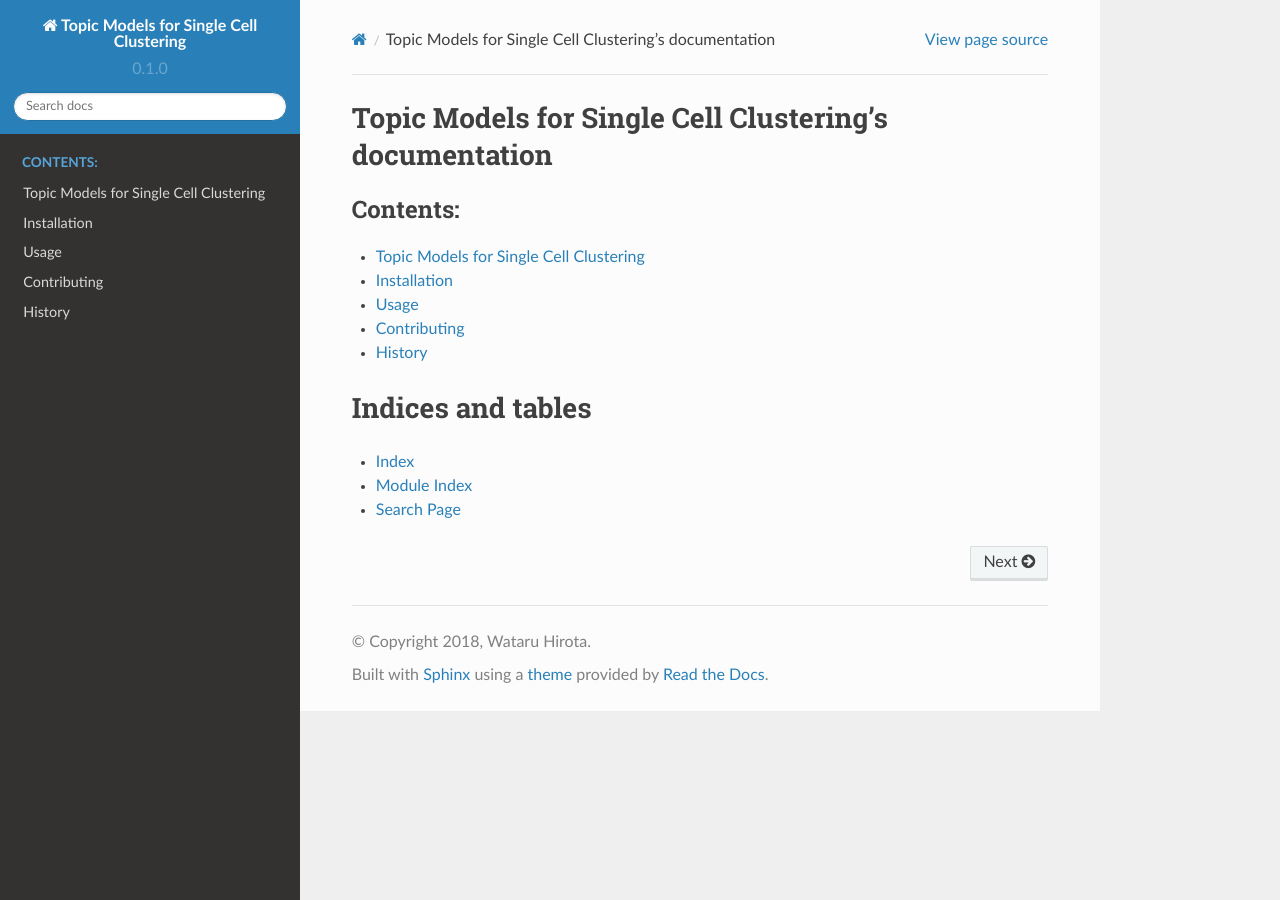
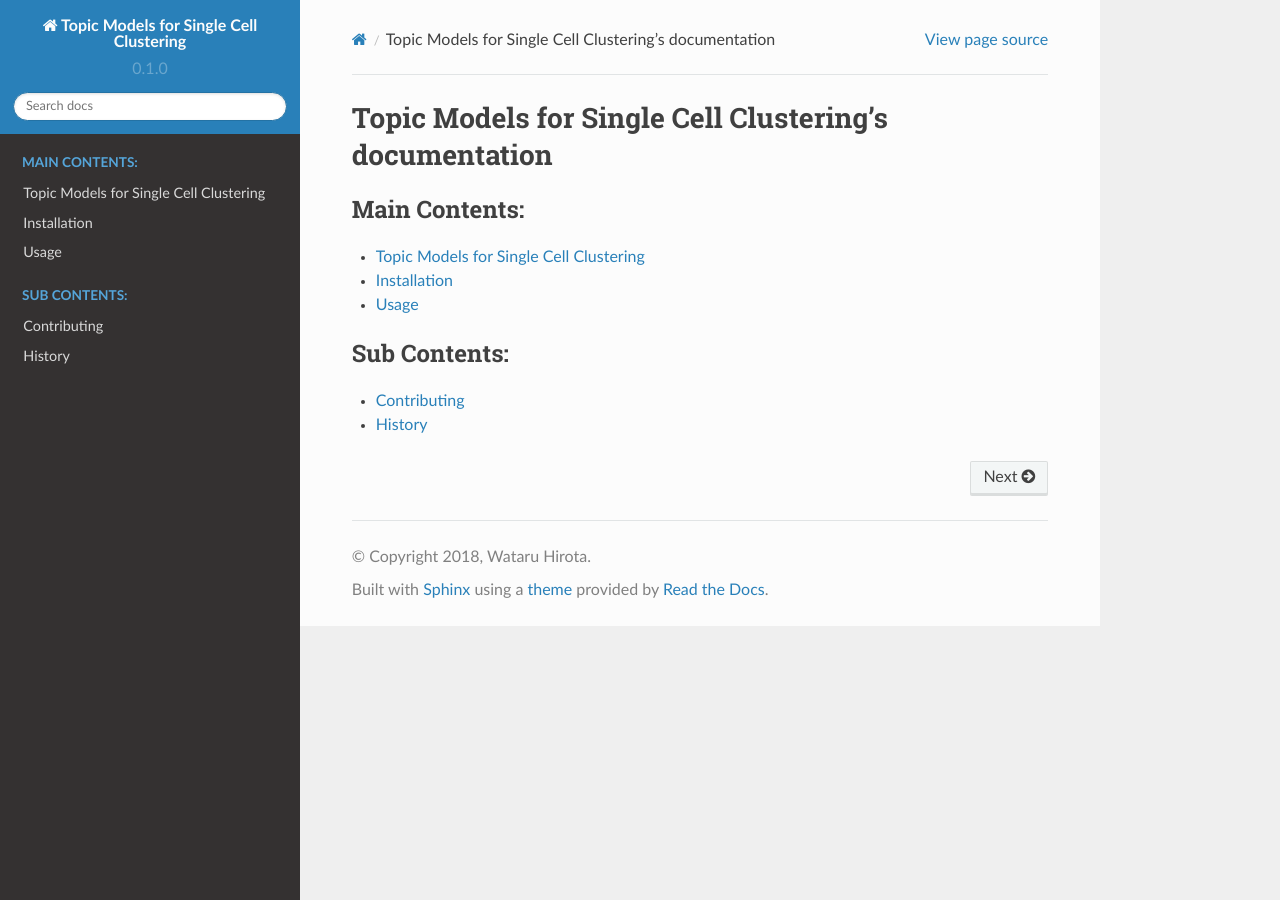
Before and after one commit to tarohi24/tmscc, a Sphinx documentation site: the page built from docs/index.rst, in a window 1280 px wide. Built offline with Sphinx 7.4.7 and the Read the Docs theme 2.0.0, drawn with Linux system fonts in a browser that asks for light colours; pages that are not in the unit, such as notebooks, are missing from menus.

```diff
--- a/README.rst
+++ b/README.rst
@@ -22,7 +22,7 @@
 -------
 .. code-block:: console
 
-   $ pip install tmmsc
+   $ pip install tmscc
 
 for more information, see https://tmscc.readthedocs.io/en/latest/installation.html.
 
@@ -30,7 +30,7 @@
 -------
 .. code-block:: python
 
-   from tm import LDA
+   from tmscc import tm
    import numpy as np
    import pandas as pd
    from sklearn.cluster import KMeans
--- a/docs/index.rst
+++ b/docs/index.rst
@@ -3,17 +3,16 @@
 
 .. toctree::
    :maxdepth: 1
-   :caption: Contents:
+   :caption: Main Contents:
 
    readme
    installation
    usage
    modules
+
+.. toctree::
+   :maxdepth: 1
+   :caption: Sub Contents:
+
    contributing
    history
-
-Indices and tables
-==================
-* :ref:`genindex`
-* :ref:`modindex`
-* :ref:`search`
--- /dev/null
+++ b/docs/tutorial.rst
@@ -0,0 +1,5 @@
+=======================================
+Tutorial
+=======================================
+
+See tutorial jupyter notebook.
--- a/docs/usage.rst
+++ b/docs/usage.rst
@@ -1,5 +1,3 @@
 =====
 Usage
 =====
-
-To use Topic Models for Single Cell Clustering in a project::
```
Also changed, not shown: 3 other files.
